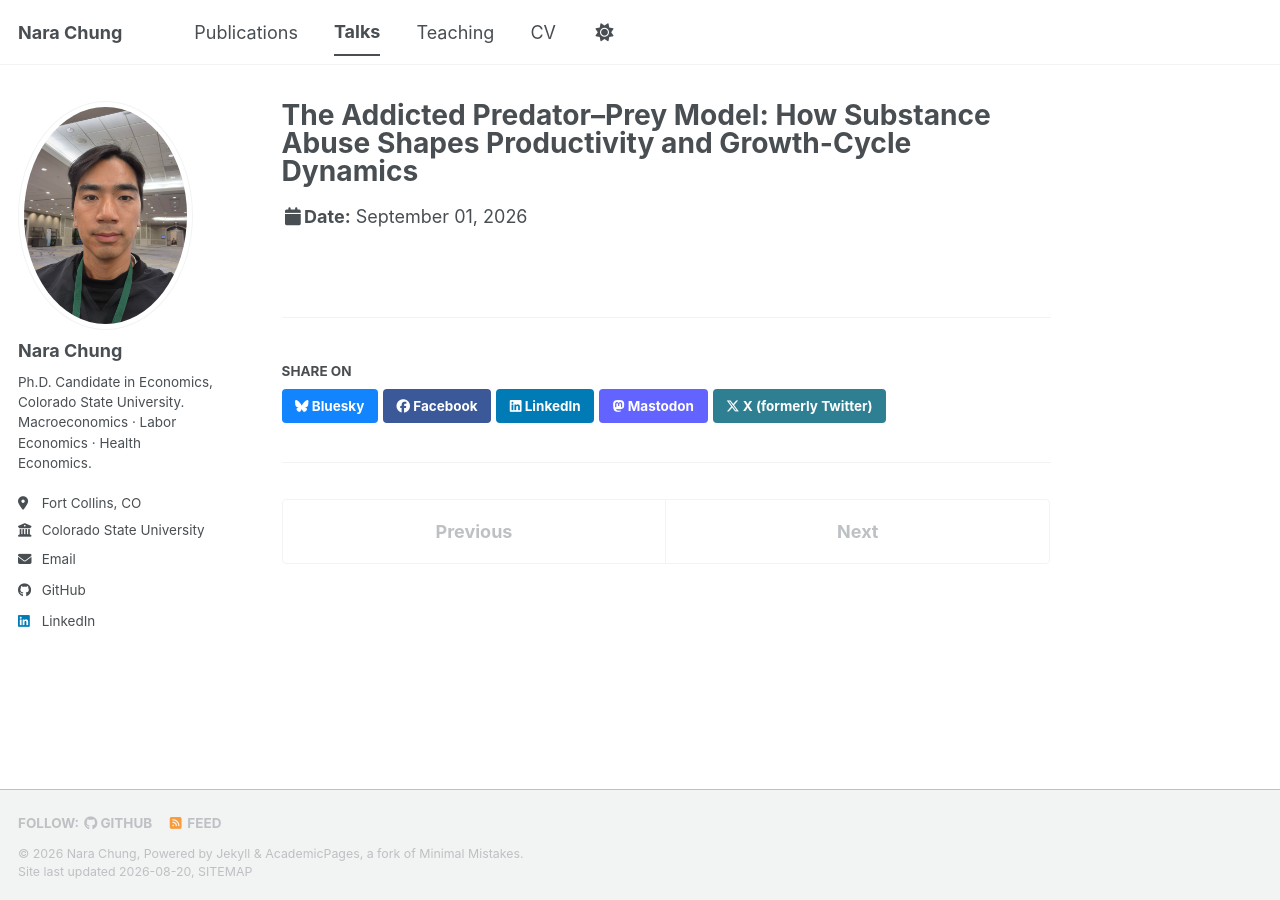
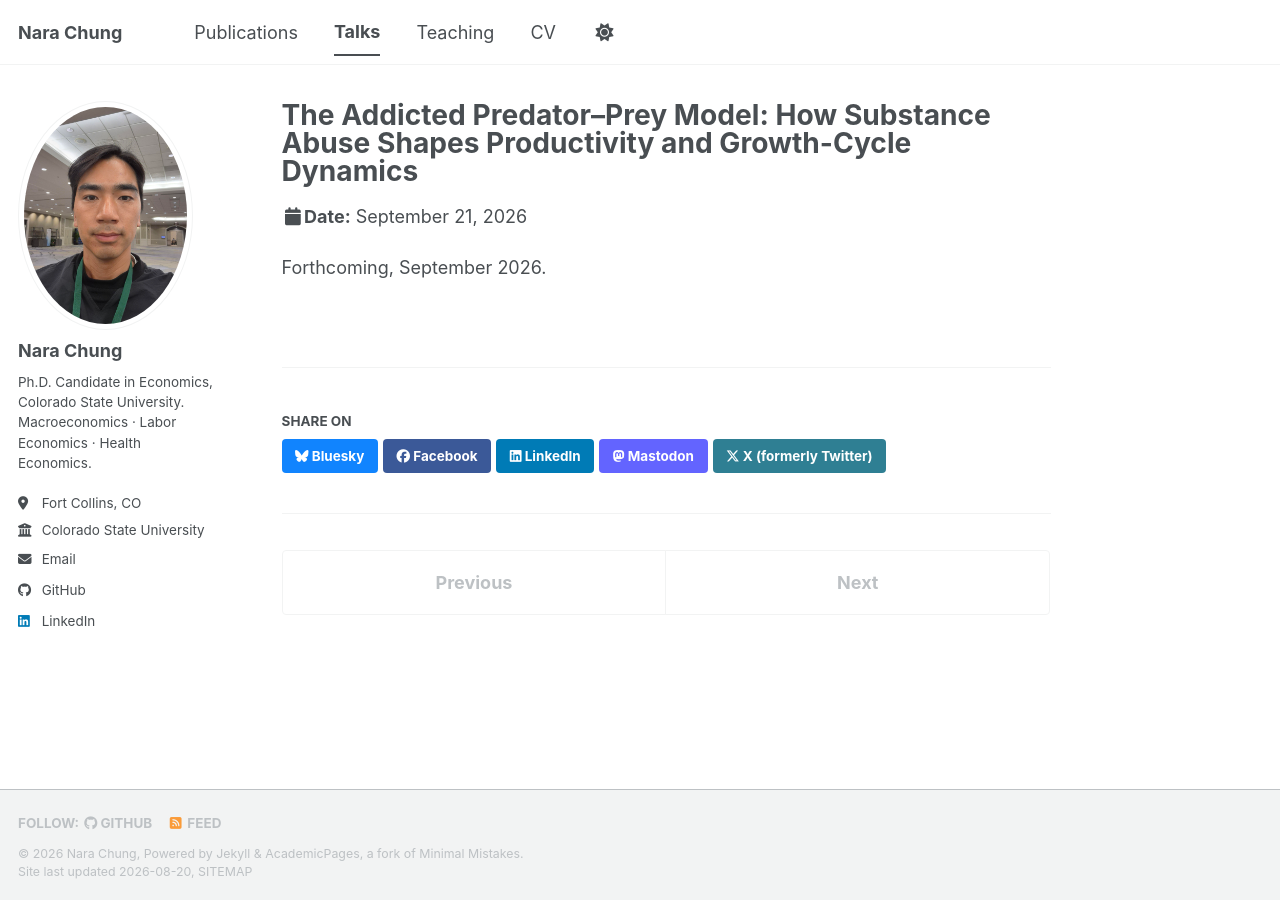
Before and after one commit to raraland18/raraland18.github.io, a Jekyll site: the page built from _talks/2026-09-01-keynes-year-conference.md, in a window 1280 px wide. Built offline with Jekyll 4.4.1, drawn with Linux system fonts in a browser that asks for light colours; a style sheet for code colours, icons or effects is not loaded.

Commit message:
Update 2026-09-01-keynes-year-conference.md

```diff
--- a/_talks/2026-09-01-keynes-year-conference.md
+++ b/_talks/2026-09-01-keynes-year-conference.md
@@ -4,6 +4,7 @@ collection: talks
 type: "Conference talk"
 permalink: /talks/2026-09-01-keynes-year-conference
 venue: "Keynes Year Conference"
-date: 2026-09-01
+date: 2026-09-21
 location: "Mexico City, Mexico"
 ---
+Forthcoming, September 2026.
```
